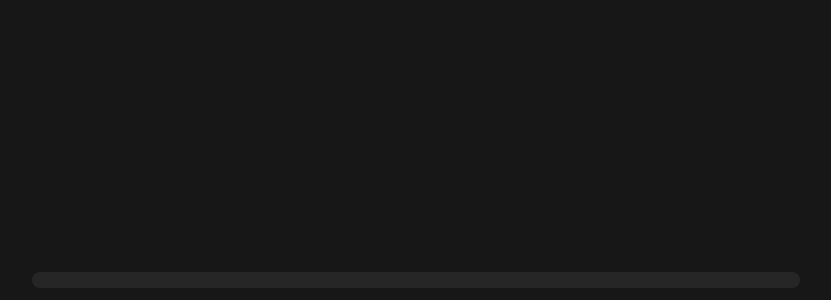
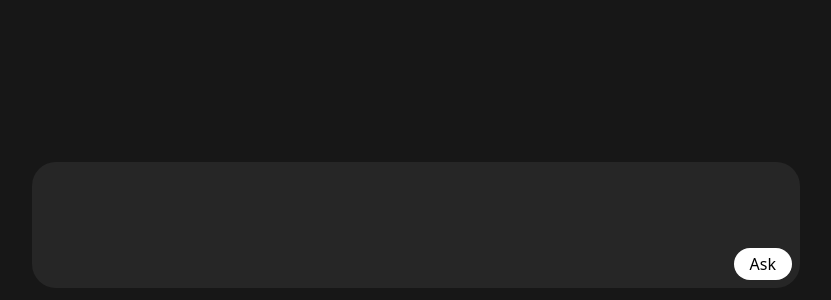
Before and after one commit to anya-builds/tool-calling, a website: page frontend/index.html in a window 1280 px wide. Shown: the part 500-800 px from the top of the page, without its empty margins (224-1055 px from the left). Drawn offline with nearby package versions, Linux system fonts and the light colour scheme.

Commit message:
chat gpt clone

```diff
--- a/frontend/index.html
+++ b/frontend/index.html
@@ -23,11 +23,11 @@
 
         <div class="fixed inset-x-0 bottom-0 flex items-center justify-center bg-neutral-900">
             <div class="bg-neutral-800 p-2 rounded-3xl w-full max-w-3xl mb-3">
-                <!-- <textarea class="w-full resize-none outline-0 p-3" rows="2" id="input"></textarea>
+                <textarea class="w-full resize-none outline-0 p-3" rows="2" id="input"></textarea>
                 <div class="flex items-center justify-end">
                     <button id="ask"
                         class="bg-white px-4 py-1 text-black rounded-full cursor-pointer hover:bg-gray-300">Ask</button>
-                </div> -->
+                </div>
             </div>
         </div>
 
```
